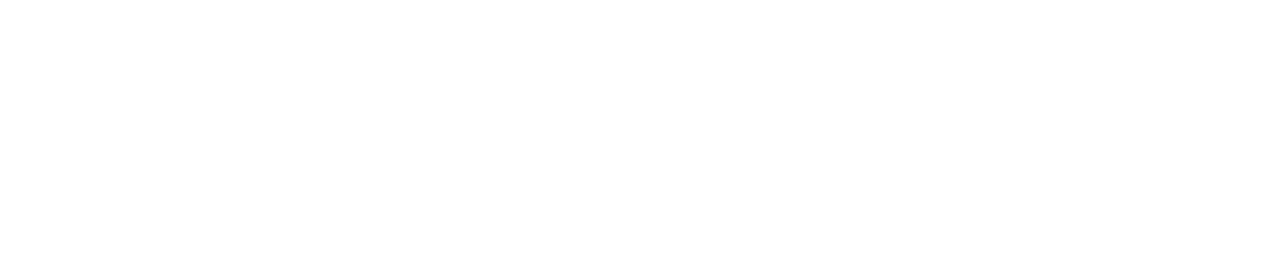
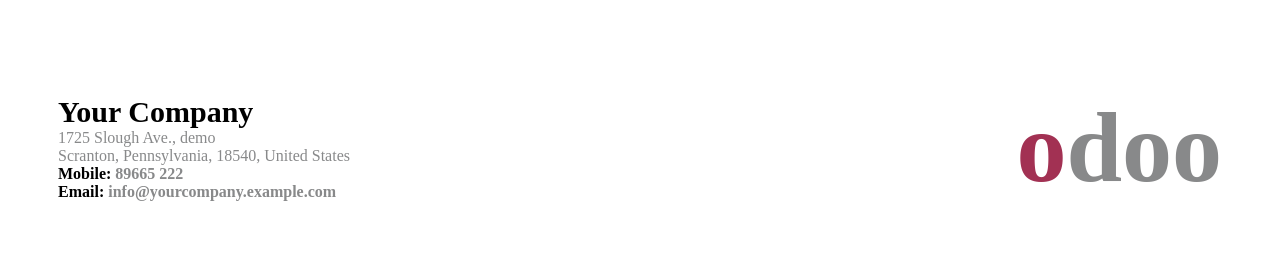
Before and after one commit to mohdbinharun56/Odoo-Invoice-Template, a plain HTML site: page index.html in a window 1280 px wide. Drawn offline with Linux system fonts and the light colour scheme.

Commit message:
Company decription header

```diff
--- a/index.html
+++ b/index.html
@@ -5,9 +5,21 @@
     <meta name="viewport" content="width=device-width, initial-scale=1.0">
     <title>Invoice</title>
 </head>
-<body>
+<body style="padding: 15px 50px;">
     <header>
+        <div style="display: flex; align-items: center; justify-content: space-between;">
+            <div>
+                <h3 style="font-size: 30px; margin-bottom: 0px;margin-top: 0px;">Your Company</h3>
+                <p style="color: #88898a; margin-bottom: 0px;margin-top: 0px;">1725 Slough Ave., demo</p>
+                <p style="color: #88898a; margin-bottom: 0px;margin-top: 0px;">Scranton, Pennsylvania, 18540, United States</p>
+                <p style="font-weight: 900; margin-bottom: 0px;margin-top: 0px;">Mobile: <span style="color: #88898a;">89665 222</span></p>
+                <p style="font-weight: 900; margin-bottom: 0px;margin-top: 0px;">Email: <span style="color: #88898a;">info@yourcompany.example.com</span></p>
+            </div>
+            <div>
+                <h1 style="color: #88898a; font-size: 100px;"><span style="color: #A23153;">o</span>doo</h1>
+            </div>
+        </div>
+    </header>
 
-    </header>
 </body>
 </html>
```
